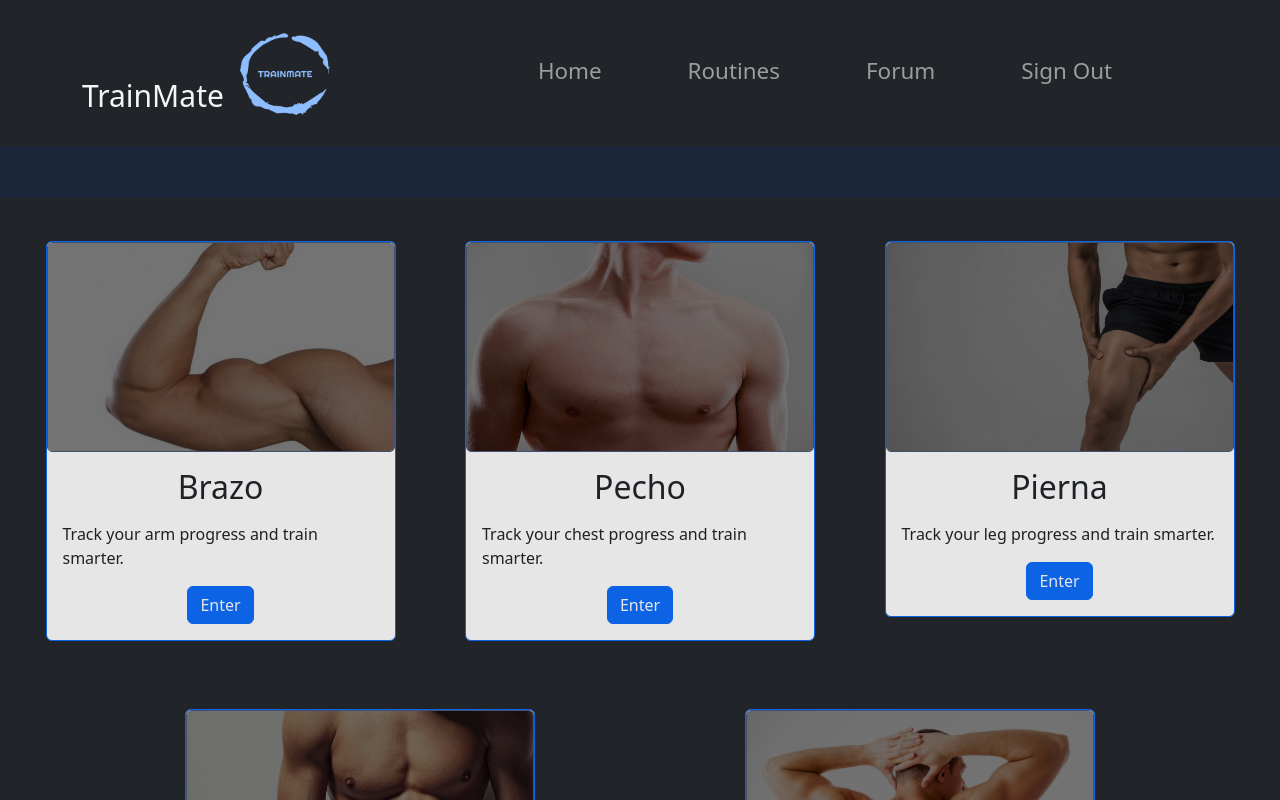
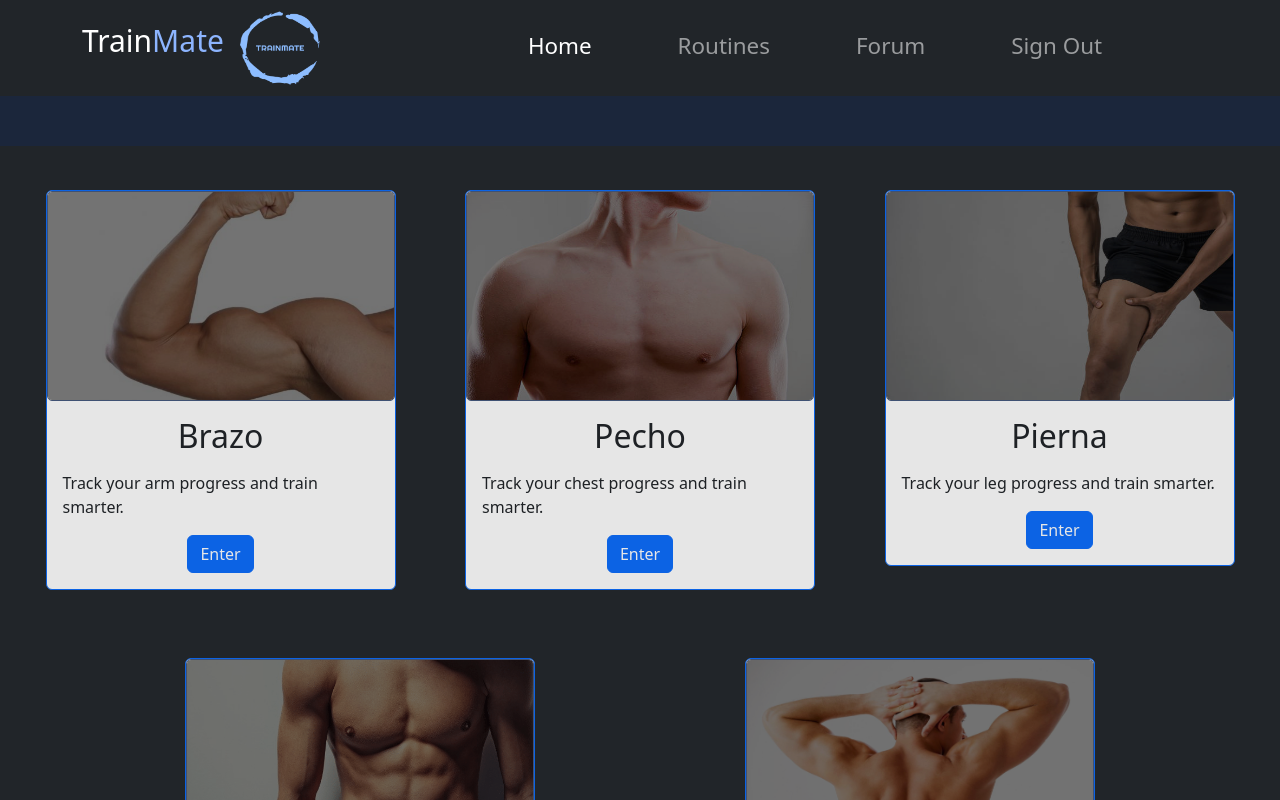
Before and after one commit to pedropanosyan/TrainMate, a React (Create React App) app in the folder train-mate/: page /home in a window 1280 px wide. Shown: the top 800 px of the page. Built offline with nearby package versions, Linux system fonts and the light colour scheme; sample sign-in values are in the browser's storage.

Commit message:
Agregue que apareza resaltada en el navbar la pagina actual en la que estamos.

```diff
--- a/train-mate/src/components/NavBar.js
+++ b/train-mate/src/components/NavBar.js
@@ -1,9 +1,10 @@
 import {Container, Nav, Navbar, Image} from 'react-bootstrap';
-import "../css/NavBar.css";
 import axios from "axios";
 
 
 function NavBar() {
+
+    const currentPath = window.location.pathname;
 
     const handleSignOut = (event) => {
         event.preventDefault();
@@ -28,18 +29,18 @@ function NavBar() {
 
     return (
         <>
-            <Navbar bg="dark" variant="dark">
+            <Navbar bg="dark" variant="dark" style={{backgroundColor:'#212529'}}>
                 <Container>
                     <Navbar.Brand className='navBar-brand' href="#home">
-                        <p>Train<span>Mate</span></p>
+                        <p style={{color: '#FFFFFF', fontSize: '1.5em'}}>Train<span style={{color:'#8db5ff'}}>Mate</span></p>
                     </Navbar.Brand>
                     <Navbar.Toggle aria-controls="basic-navbar-nav" />
                     <Navbar.Collapse id="basic-navbar-nav">
-                        <Image src="Imagenes/logo2.png" style={{width:"90px", height:"90px"}}/>
+                        <Image src="Imagenes/logo2.png" style={{width:"80px", height:"80px"}}/>
                         <Nav className="me-auto" style = {{color: 'white', fontSize: '1.4em', marginLeft: '200px', marginTop: '-25px'}}>
-                            <Nav.Link onClick={toHome} style={{ marginRight: '70px', marginTop:'20px' }}>Home</Nav.Link>
-                            <Nav.Link onClick={toRoutine} style={{ marginRight: '70px', marginTop:'20px' }}>Routines</Nav.Link>
-                            <Nav.Link href="#forum" style={{ marginRight: '70px', marginTop:'20px'}}>Forum</Nav.Link>
+                            <Nav.Link className={`nav-link ${currentPath === '/home' ? 'active' : ''}`} onClick={toHome} style={{ marginRight: '70px', marginTop:'20px' }}>Home</Nav.Link>
+                            <Nav.Link className={`nav-link ${currentPath === '/routines' ? 'active' : ''}`} onClick={toRoutine} style={{ marginRight: '70px', marginTop:'20px' }}>Routines</Nav.Link>
+                            <Nav.Link className={`nav-link ${currentPath === '/forum' ? 'active' : ''}`} style={{ marginRight: '70px', marginTop:'20px'}}>Forum</Nav.Link>
                             <Nav.Link onClick={handleSignOut} href="/login" style= {{marginRight: '70px', marginTop:'20px'}}>Sign Out</Nav.Link>
                         </Nav>
                         </Navbar.Collapse>
--- a/train-mate/src/css/NavBar.css
+++ /dev/null
@@ -1,18 +0,0 @@
-.navbar {
-    background-color: #212529;
-}
-
-.container-brand h1{
-    font-size: 2em;
-    color: whitesmoke;
-}
-
-.container-brand span {
-    color: #8db5ff;
-}
-
-.navbar-brand p {
-    color: whitesmoke;
-    font-size: 1.5em;
-    margin-top: 60px;
-}
```
